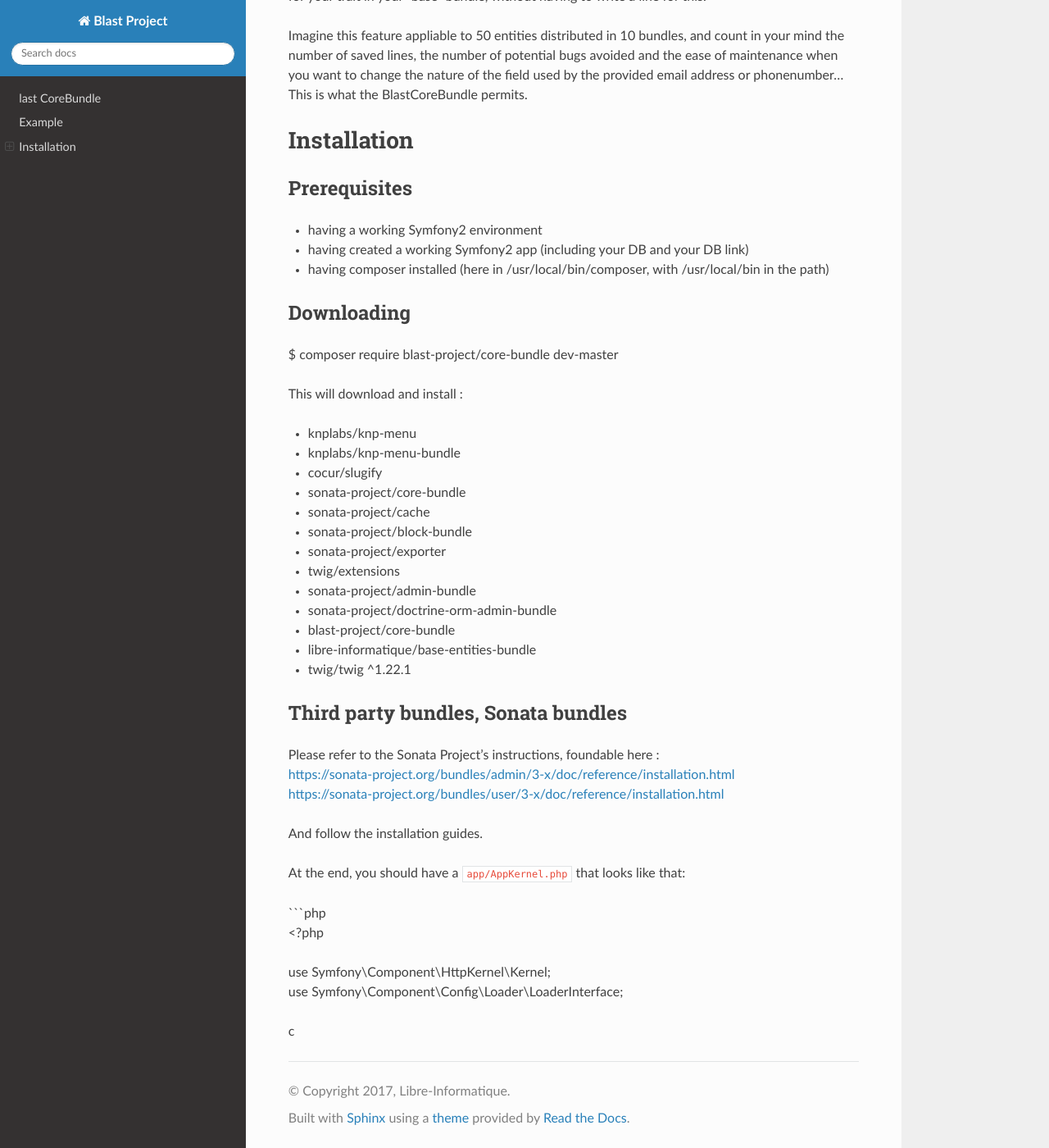
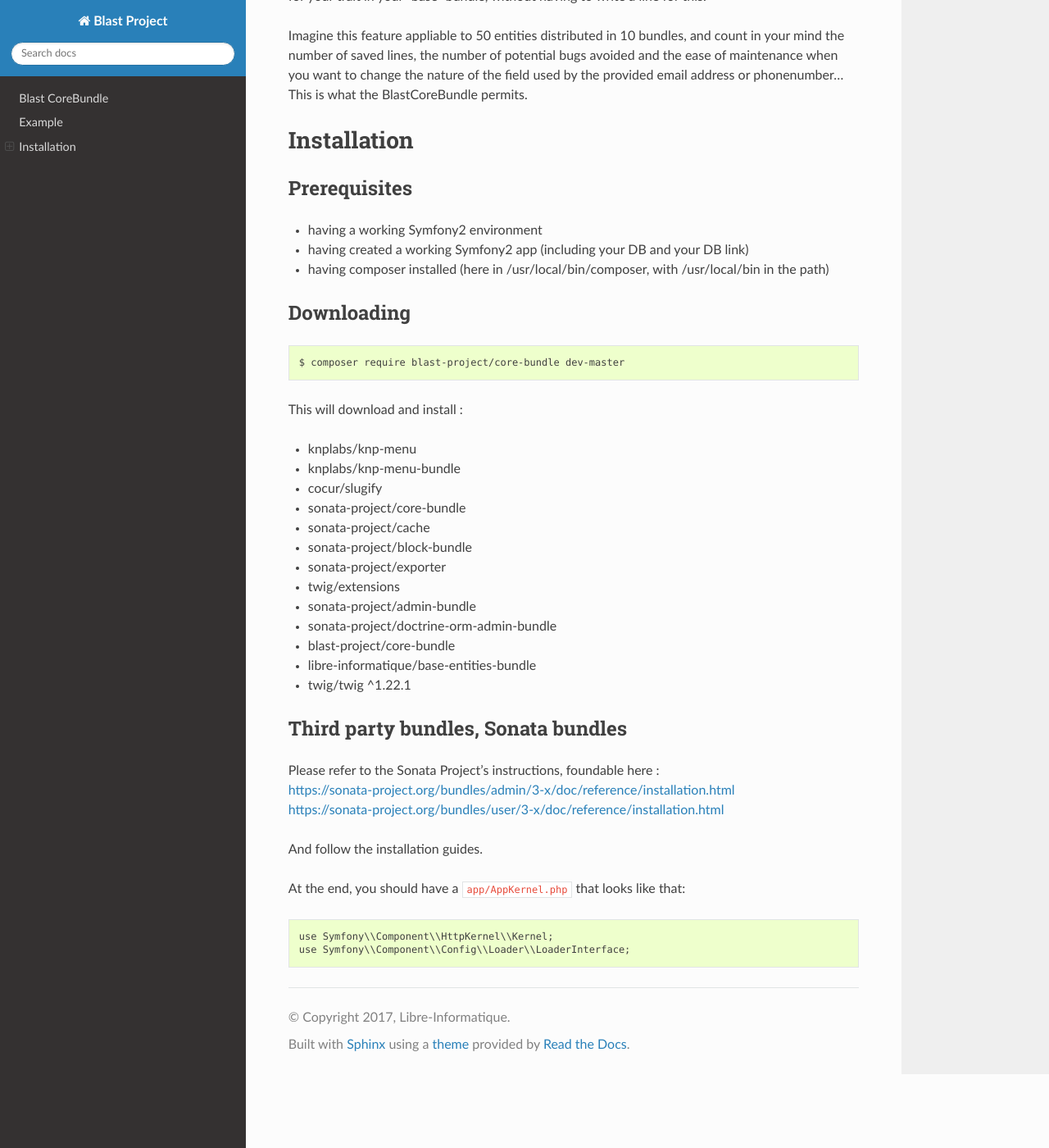
Before and after one commit to blast-project/CoreBundle, a Sphinx documentation site: the page built from Resources/doc/index.rst, in a window 1280 px wide and 1400 px high, scrolled down 669 px. Shown: the whole window at 82% size. Built offline with Sphinx 7.4.7 and the Read the Docs theme 2.0.0, drawn with Linux system fonts in a browser that asks for light colours; some of the changed text lies outside the part shown.

Commit message:
[doc] fixed typo

```diff
--- a/Resources/doc/index.rst
+++ b/Resources/doc/index.rst
@@ -1,4 +1,4 @@
-last CoreBundle
+Blast CoreBundle
 ================
 
 The goal of this bundle is to make the use of SonataAdmin “view-models”
@@ -49,8 +49,9 @@
 
 Downloading
 -----------
+.. code-block:: bash
 
-$ composer require blast-project/core-bundle dev-master
+  $ composer require blast-project/core-bundle dev-master
 
 This will download and install :
 
@@ -80,13 +81,11 @@
 At the end, you should have a ``app/AppKernel.php`` that looks like
 that:
 
-| \`\`\`php
-| <?php
+.. code-block:: php
 
-| use Symfony\\Component\\HttpKernel\\Kernel;
-| use Symfony\\Component\\Config\\Loader\\LoaderInterface;
+    use Symfony\\Component\\HttpKernel\\Kernel;
+    use Symfony\\Component\\Config\\Loader\\LoaderInterface;
 
-c
 
 .. _Libre Informatique: https://github.com/libre-informatique/
 .. _BlastBaseEntitiesBundle: https://github.com/libre-informatique/SymfonyBlastBaseEntitiesBundle
```
